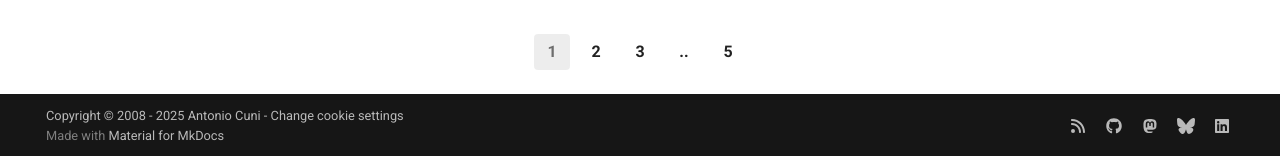
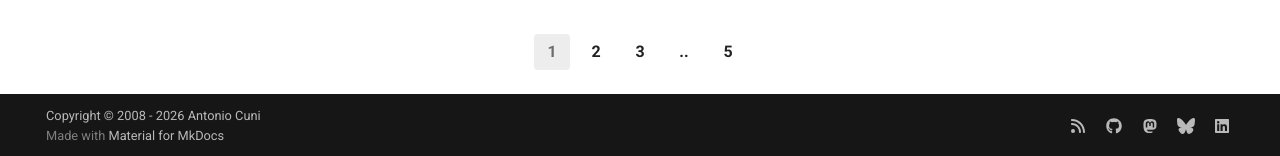
Before and after one commit to antocuni/antocuni.github.io, an MkDocs documentation site: the page built from blog/index.md, in a window 1280 px wide and 900 px high, scrolled down 3838 px. Shown: the part 741-897 px from the top of the window. Built offline with MkDocs 1.6.1 and Material for MkDocs 9.7.7, drawn with Linux system fonts in a browser that asks for light colours; part of the change alters nothing that is shown.

```diff
--- a/mkdocs.yml
+++ b/mkdocs.yml
@@ -4,9 +4,7 @@ site_description: Antonio Cuni's blog
 site_url: https://antocuni.eu/
 docs_dir: blog
 
-copyright: >
-  Copyright &copy; 2008 - 2025 Antonio Cuni  -
-  <a href="#__consent">Change cookie settings</a>
+copyright: Copyright &copy; 2008 - 2026 Antonio Cuni
 
 nav:
   - Blog: index.md
@@ -112,17 +110,9 @@ markdown_extensions:
       emoji_generator: !!python/name:material.extensions.emoji.to_svg
 
 extra:
-  consent:
-    title: Cookie consent
-    description: >-
-      We use cookies to recognize your repeated visits and preferences, as well
-      as to measure the effectiveness of our documentation and whether users
-      find what they're searching for. With your consent, you're helping us to
-      make our documentation better.
-
   analytics:
-    provider: google
-    property: G-Z20FNJZ1GJ
+    # look at overrides/partials/integrations/analytics/custom.html
+    provider: custom
 
   social:
     - icon: fontawesome/solid/rss
--- /dev/null
+++ b/overrides/partials/integrations/analytics/custom.html
@@ -0,0 +1 @@
+<!-- Cloudflare Web Analytics --><script defer src='https://static.cloudflareinsights.com/beacon.min.js' data-cf-beacon='{"token": "d4f1a528574542379dff7343f8204da8"}'></script><!-- End Cloudflare Web Analytics -->
```
